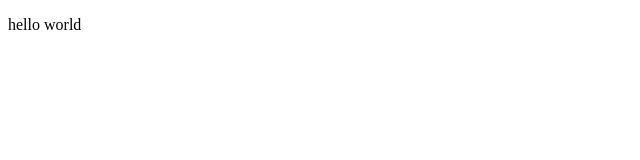
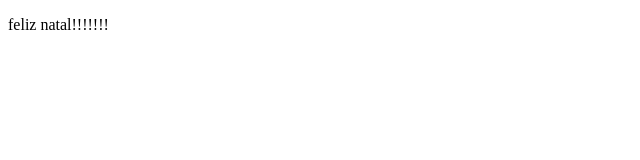
Before and after one commit to leo606/leo606.github.io, a plain HTML site: page index.html in a window 1280 px wide. Shown: the full height of the page, 0-640 px from the left. Drawn offline with Linux system fonts and the light colour scheme.

Commit message:
feliz natal

```diff
--- a/index.html
+++ b/index.html
@@ -6,6 +6,6 @@
   <title>Document</title>
 </head>
 <body>
-  <p>hello world</p>
+  <p>feliz natal!!!!!!!</p>
 </body>
 </html>
```
